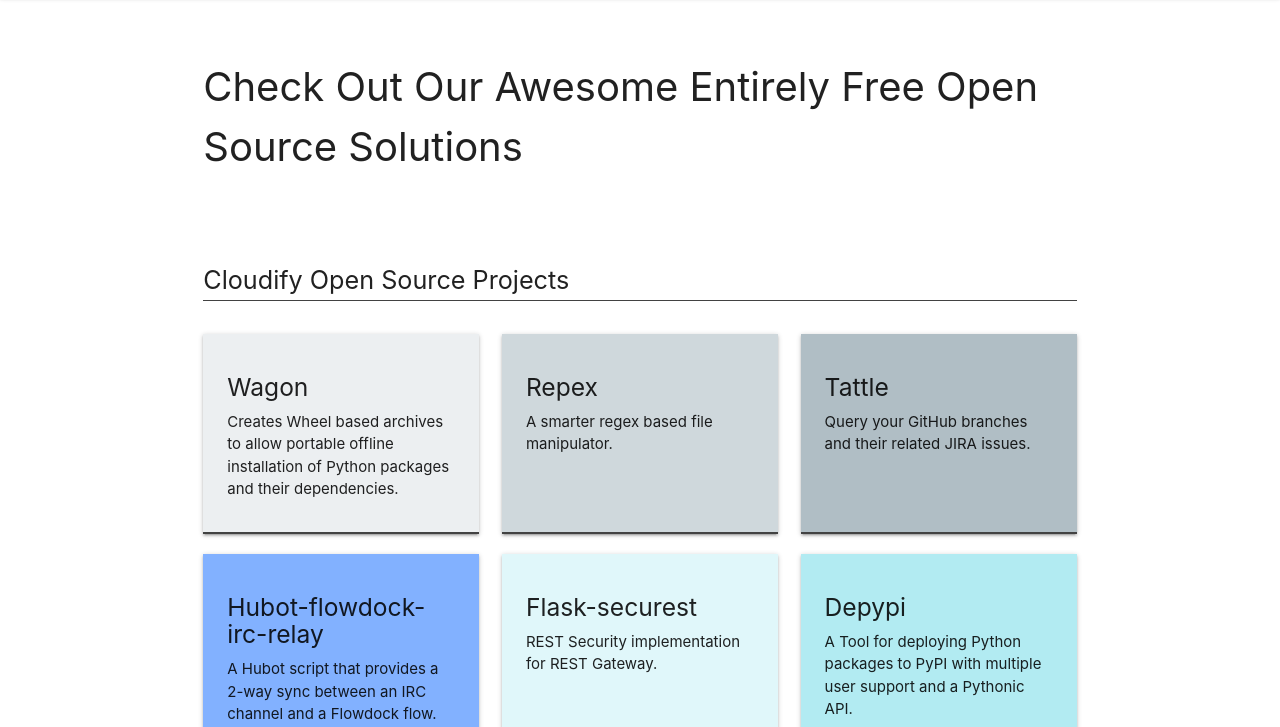
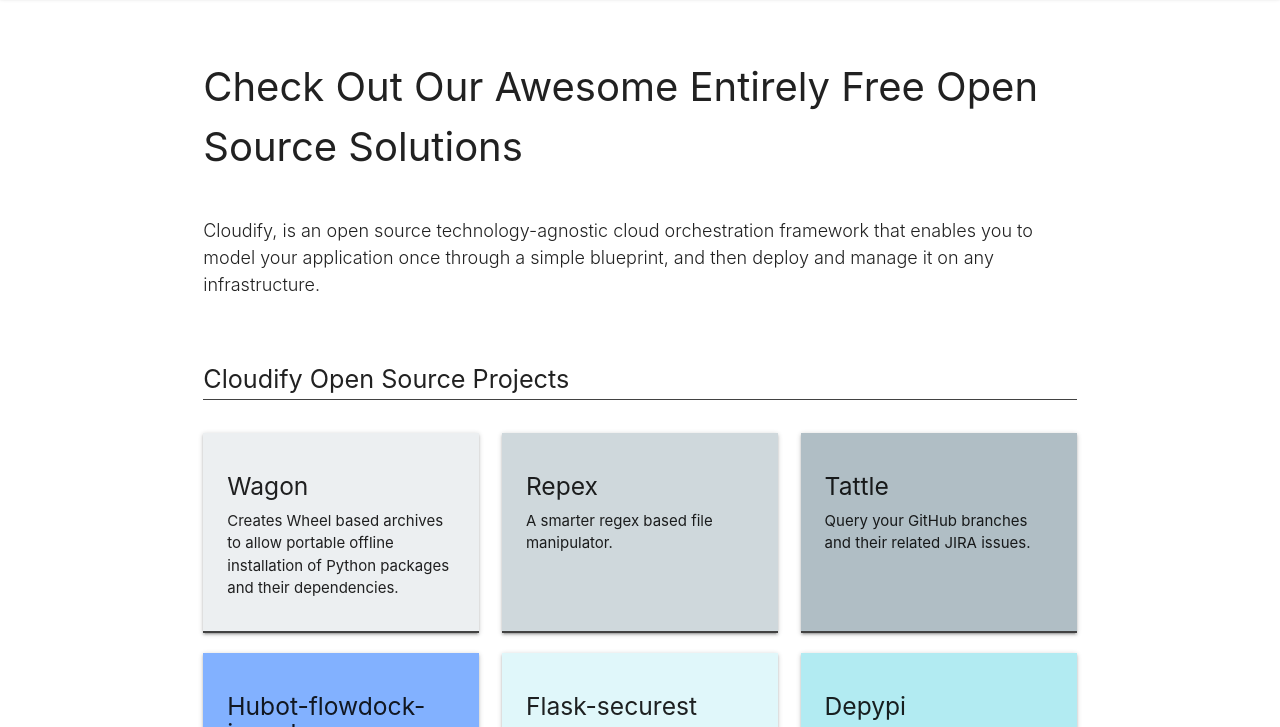
Before and after one commit to cloudify-cosmo/cloudify-cosmo.github.io, a website: page index.html in a window 1280 px wide. Shown: the part 53-780 px from the top of the page. Drawn offline with nearby package versions, Linux system fonts and the light colour scheme.

Commit message:
adding blurb

```diff
--- a/index.html
+++ b/index.html
@@ -24,7 +24,10 @@
 </header>
 <div class="container">
 	<div class="row">
-		<div class="col s12"><p class="flow-text" id="title-text">Check Out Our Awesome Entirely Free Open Source Solutions</p></div>
+		<div class="col s12">
+			<p class="flow-text" id="title-text">Check Out Our Awesome Entirely Free Open Source Solutions</p>
+			<p id="second-title-text">Cloudify, is an open source technology-agnostic cloud orchestration framework that enables you to model your application once through a simple blueprint, and then deploy and manage it on any infrastructure.</p>
+		</div>
 	</div>
 	<div class="row subtitle">
 		<div class="col s12"><p class="flow-text">Cloudify Open Source Projects</p></div>
--- a/style/_content.scss
+++ b/style/_content.scss
@@ -3,6 +3,11 @@
 
   #title-text{
     font-size: 40px;
+  }
+
+  #second-title-text{
+    font-size: 18px;
+    font-weight: 300;
   }
 
   .row{
```
Also changed, not shown: static/main.css, 1 other file.
